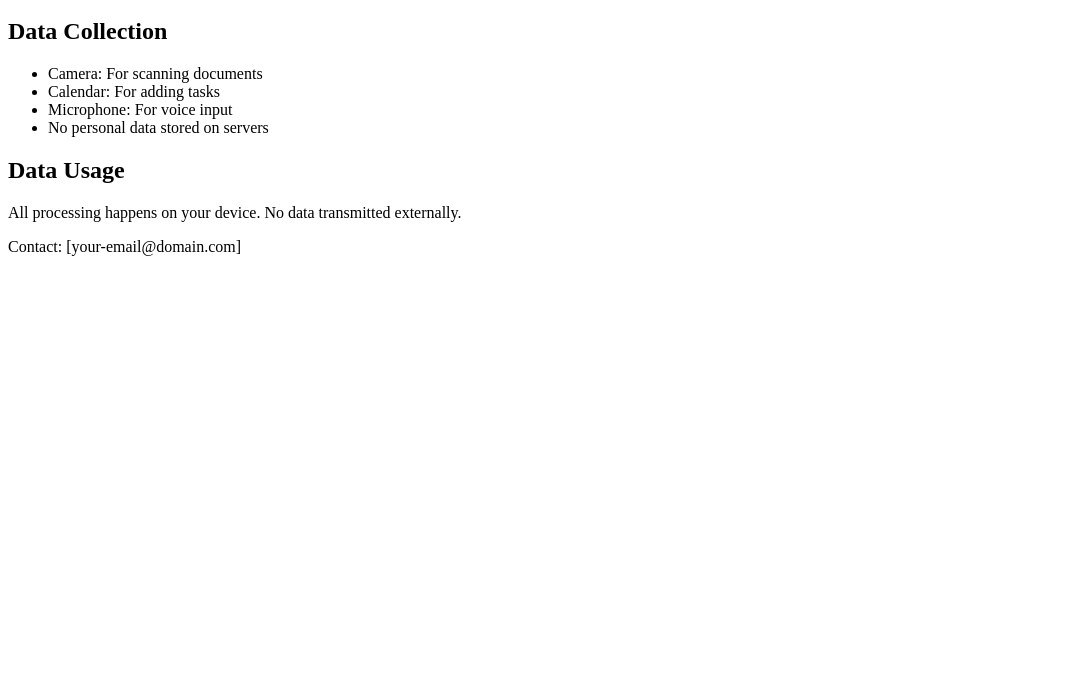
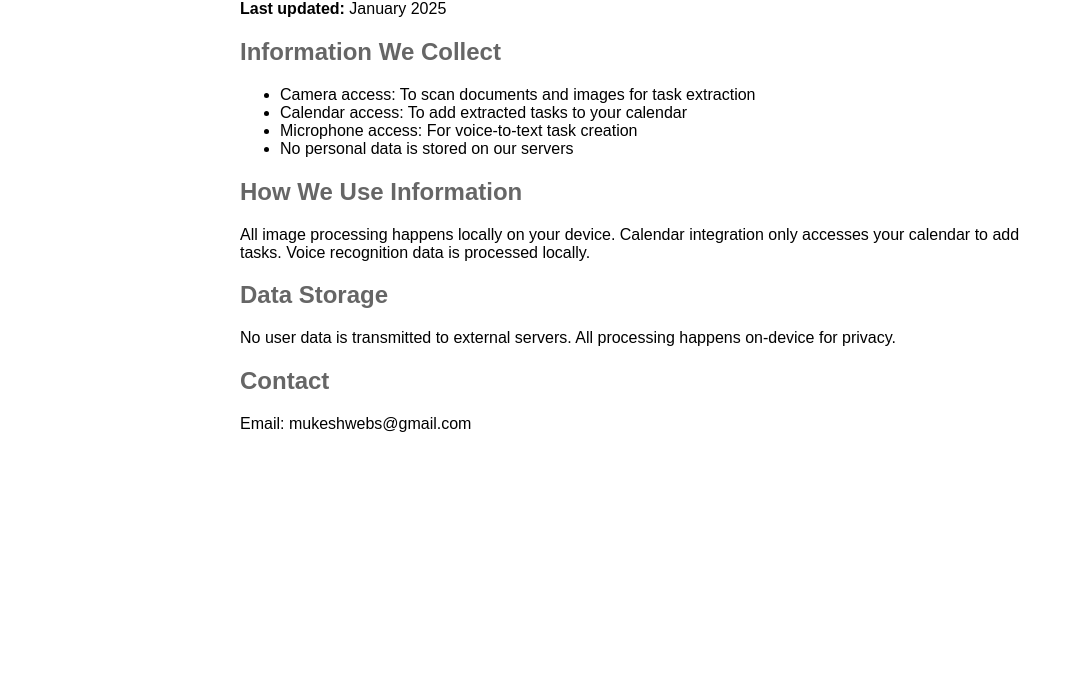
Before and after one commit to mukeshwebs/scantocalendar-privacy, a plain HTML site: page index.html in a window 1280 px wide. Shown: the part 100-800 px from the top of the page, without its empty margins (0-1074 px from the left). Drawn offline with Linux system fonts and the light colour scheme.

Commit message:
Update index.html

```diff
--- a/index.html
+++ b/index.html
@@ -2,22 +2,31 @@
   <html>
   <head>
       <title>ScanToCalendar AI Privacy Policy</title>
+      <style>
+          body { font-family: Arial, sans-serif; max-width: 800px; margin: 0 auto; padding: 20px; }
+          h1 { color: #333; }
+          h2 { color: #666; }
+      </style>
   </head>
   <body>
       <h1>Privacy Policy for ScanToCalendar AI</h1>
-      <p>Last updated: January 2025</p>
+      <p><strong>Last updated:</strong> January 2025</p>
 
-      <h2>Data Collection</h2>
+      <h2>Information We Collect</h2>
       <ul>
-          <li>Camera: For scanning documents</li>
-          <li>Calendar: For adding tasks</li>
-          <li>Microphone: For voice input</li>
-          <li>No personal data stored on servers</li>
+          <li>Camera access: To scan documents and images for task extraction</li>
+          <li>Calendar access: To add extracted tasks to your calendar</li>
+          <li>Microphone access: For voice-to-text task creation</li>
+          <li>No personal data is stored on our servers</li>
       </ul>
 
-      <h2>Data Usage</h2>
-      <p>All processing happens on your device. No data transmitted externally.</p>
+      <h2>How We Use Information</h2>
+      <p>All image processing happens locally on your device. Calendar integration only accesses your calendar to add tasks. Voice recognition data is processed locally.</p>
 
-      <p>Contact: [your-email@domain.com]</p>
+      <h2>Data Storage</h2>
+      <p>No user data is transmitted to external servers. All processing happens on-device for privacy.</p>
+
+      <h2>Contact</h2>
+      <p>Email: mukeshwebs@gmail.com</p>
   </body>
   </html>
```
